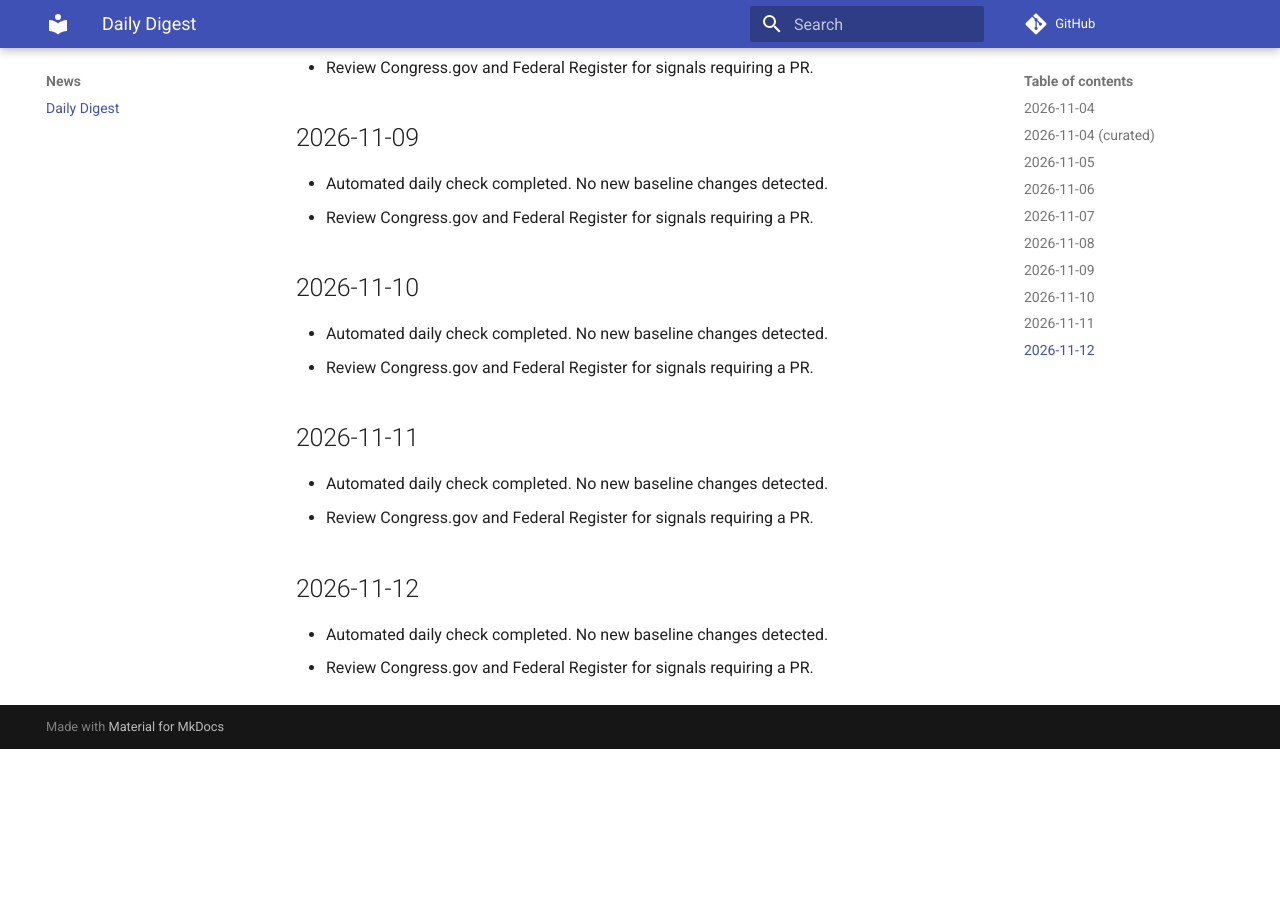
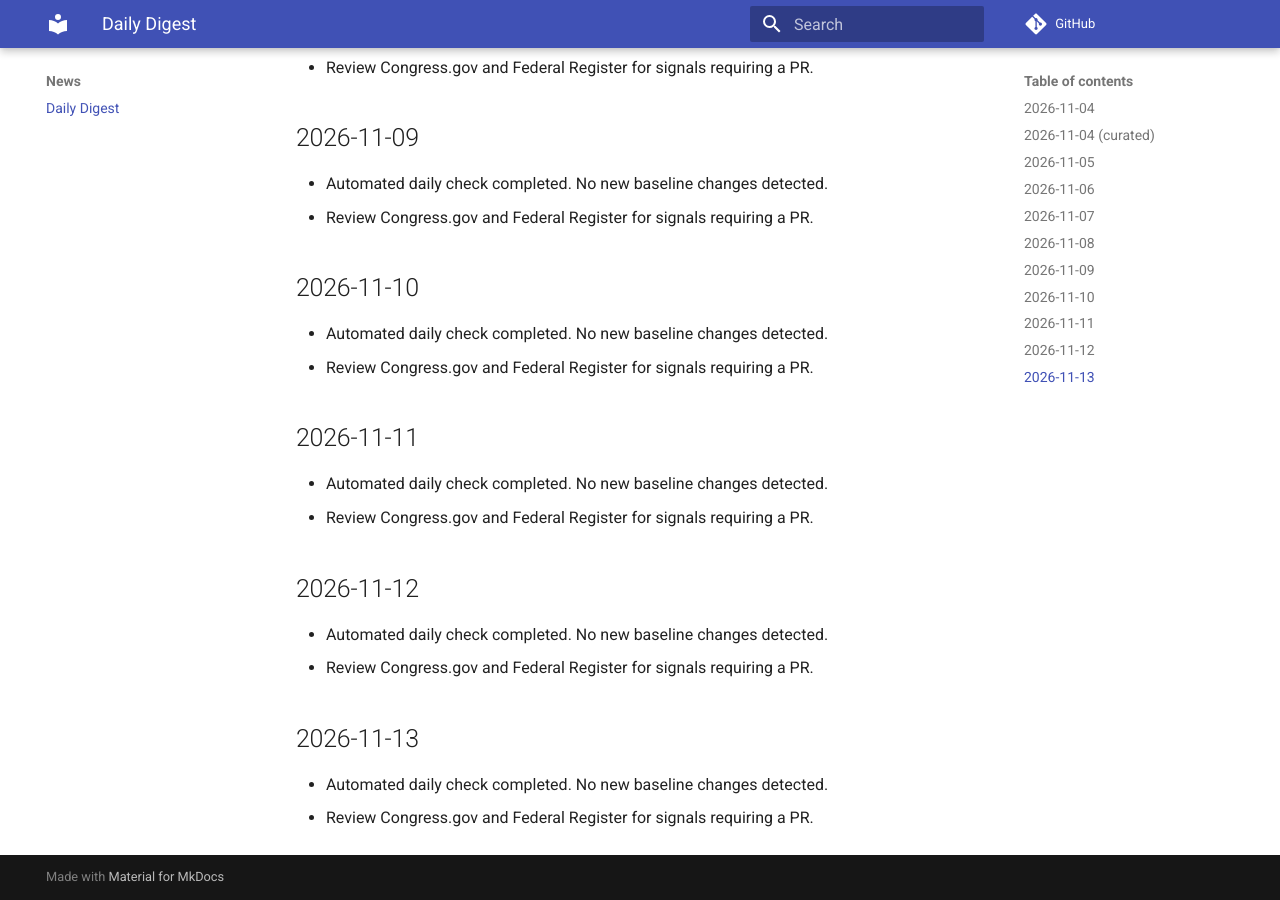
Before and after one commit to felipelago17/Congressional-Influence-Sanctions-Export-Controls, an MkDocs documentation site: the page built from docs/news/digest.md, in a window 1280 px wide and 900 px high, scrolled down 1143 px. Built offline with MkDocs 1.6.1 and Material for MkDocs 9.7.7, drawn with Linux system fonts in a browser that asks for light colours; comment, search, counter and statistics services are not loaded; before the commit the page ends 1892 px from its top, so only the background shows below that.

Commit message:
chore: daily digest

```diff
--- a/docs/news/digest.md
+++ b/docs/news/digest.md
@@ -50,3 +50,8 @@ Automated updates only. Tracker rows are added via pull request.
 
 - Automated daily check completed. No new baseline changes detected.
 - Review Congress.gov and Federal Register for signals requiring a PR.
+
+## 2026-11-13
+
+- Automated daily check completed. No new baseline changes detected.
+- Review Congress.gov and Federal Register for signals requiring a PR.
```
